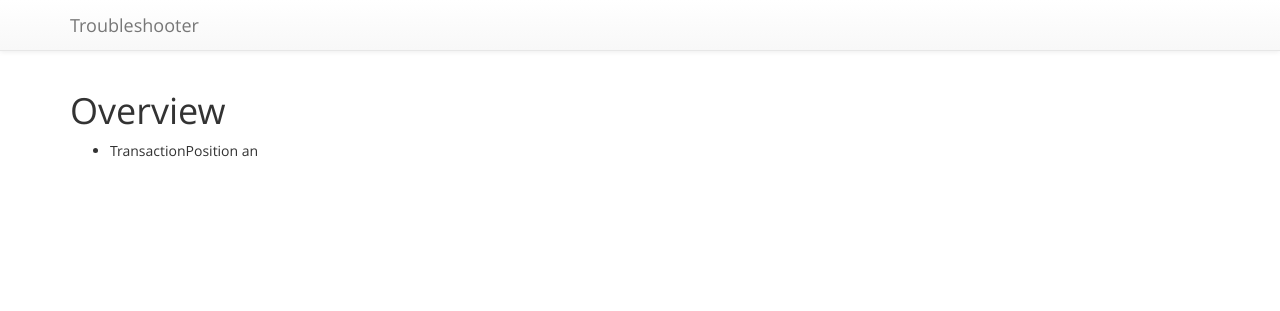
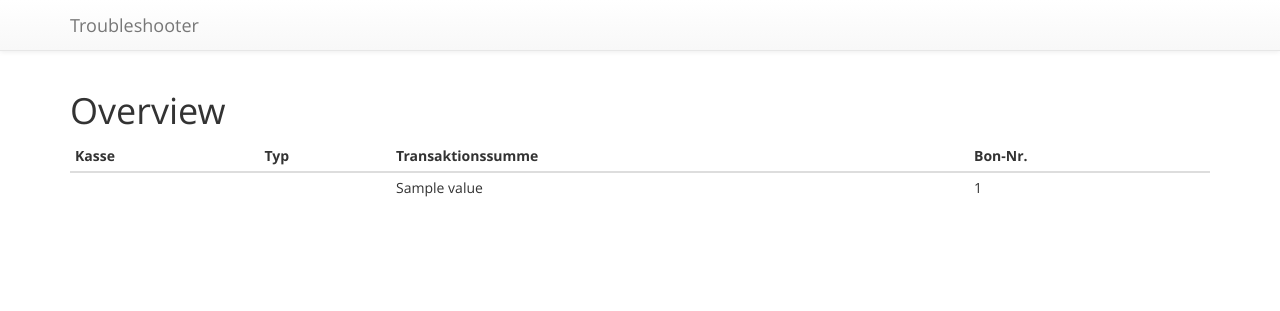
Before and after one commit to Wiiilmaa/postix, a Django app: template src/c6sh/troubleshooter/templates/troubleshooter/transaction_list.html in a window 1280 px wide. Shown: the top 311 px of the page. Run offline with Django 3.2, Linux system fonts and the light colour scheme; the template is opened without the code that fills it: most values are stand-ins (such as "Sample title", 1, 10 or a date in 2020); some libraries are stand-ins or nearby versions.

Commit message:
[troubleshooter] Display transactions in a table

```diff
--- a/src/c6sh/troubleshooter/templates/troubleshooter/transaction_list.html
+++ b/src/c6sh/troubleshooter/templates/troubleshooter/transaction_list.html
@@ -25,13 +25,41 @@
 
 <div class="transaction-filter-header"></div>
 
-<div class="transaction-list">
-    <ul>
-        {% for transaction in transactions %}
-            <li>TransactionPosition an {{ transaction.transaction.session.cashdesk }}</li>
-        {% empty %}
-            Keine passenden Transaktionen gefunden.
-        {% endfor %}
-    </ul>
+<div class="transaction-list table-responsive">
+    <table class="table table-condensed table-hover">
+        <thead>
+            <tr>
+                <th> Kasse </th>
+                <th> Typ </th>
+                <th> Transaktionssumme </th>
+                <th> Bon-Nr. </th>
+            </tr>
+        </thead>
+        <tbody>
+            {% for transaction_position in transactions %}
+                <tr>
+                    <td>
+                        <a href="{{ request.path }}?desk={{ transaction_position.transaction.session.cashdesk.pk }}">
+                            {{ transaction_position.transaction.session.cashdesk }}
+                        </a>
+                    </td>
+                    <td>
+                        <a href="{{ request.path }}?type={{ transaction_position.type }}">
+                            {% if transaction_position.type == 'sell' %}
+                                <span class="text-primary">Verkauf</span>
+                            {% elif transaction_position.type == 'redeem' %}
+                                <span class="text-muted">Vorverkauf</span>
+                            {% elif transaction_position.type == 'reverse' %}
+                                <span class="text-danger">Storno</span>
+                            {% endif %}
+                        </a>
+                    </td>
+                    <td> {{ transaction_position.transaction.value }} </td>
+                    <td> {{ transaction_position.transaction.receipt_id }} </td>
+            {% empty %}
+                Keine passenden Transaktionen gefunden.
+            {% endfor %}
+        </tbody>
+    </table>
 </div>
 {% endblock content %}
```
